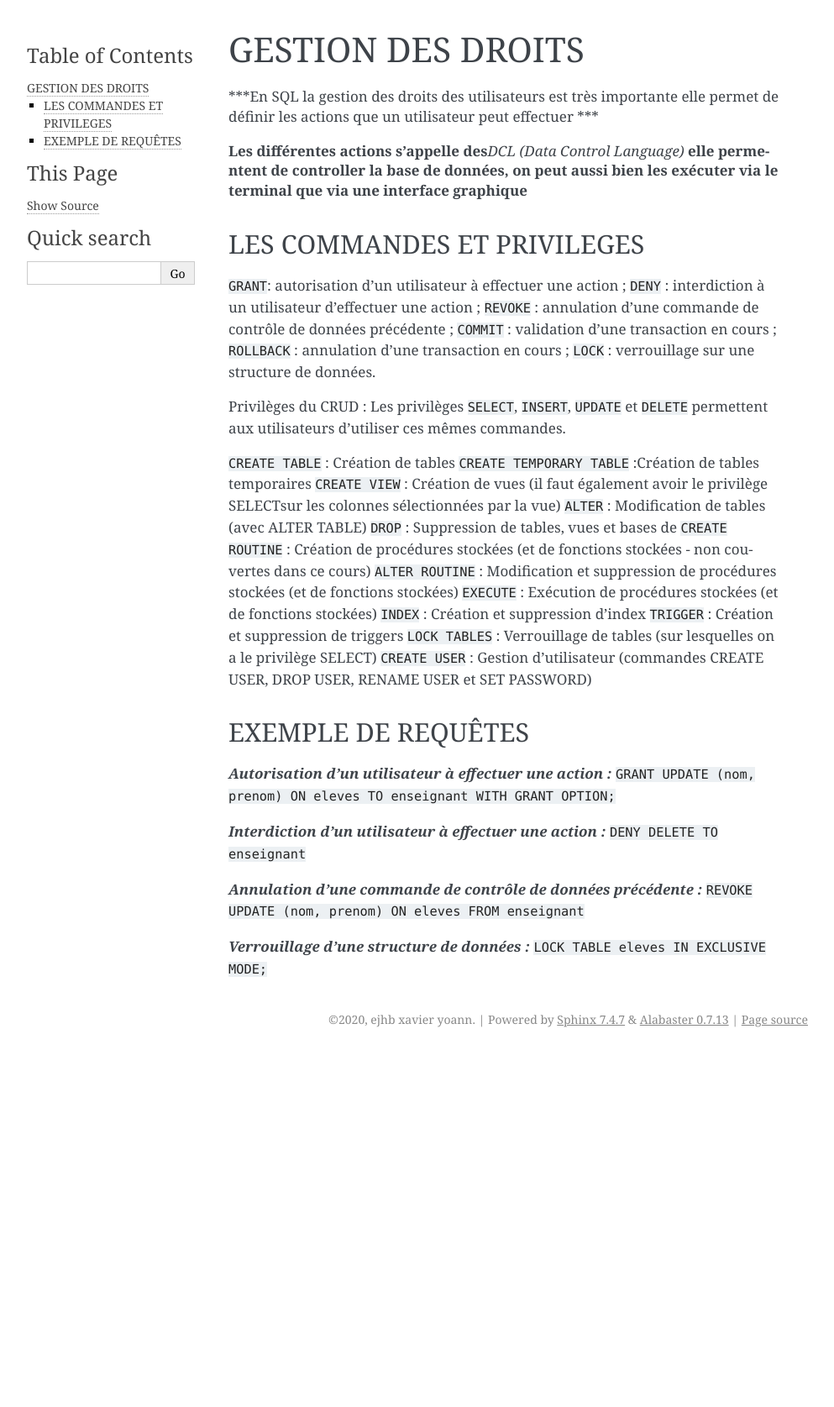
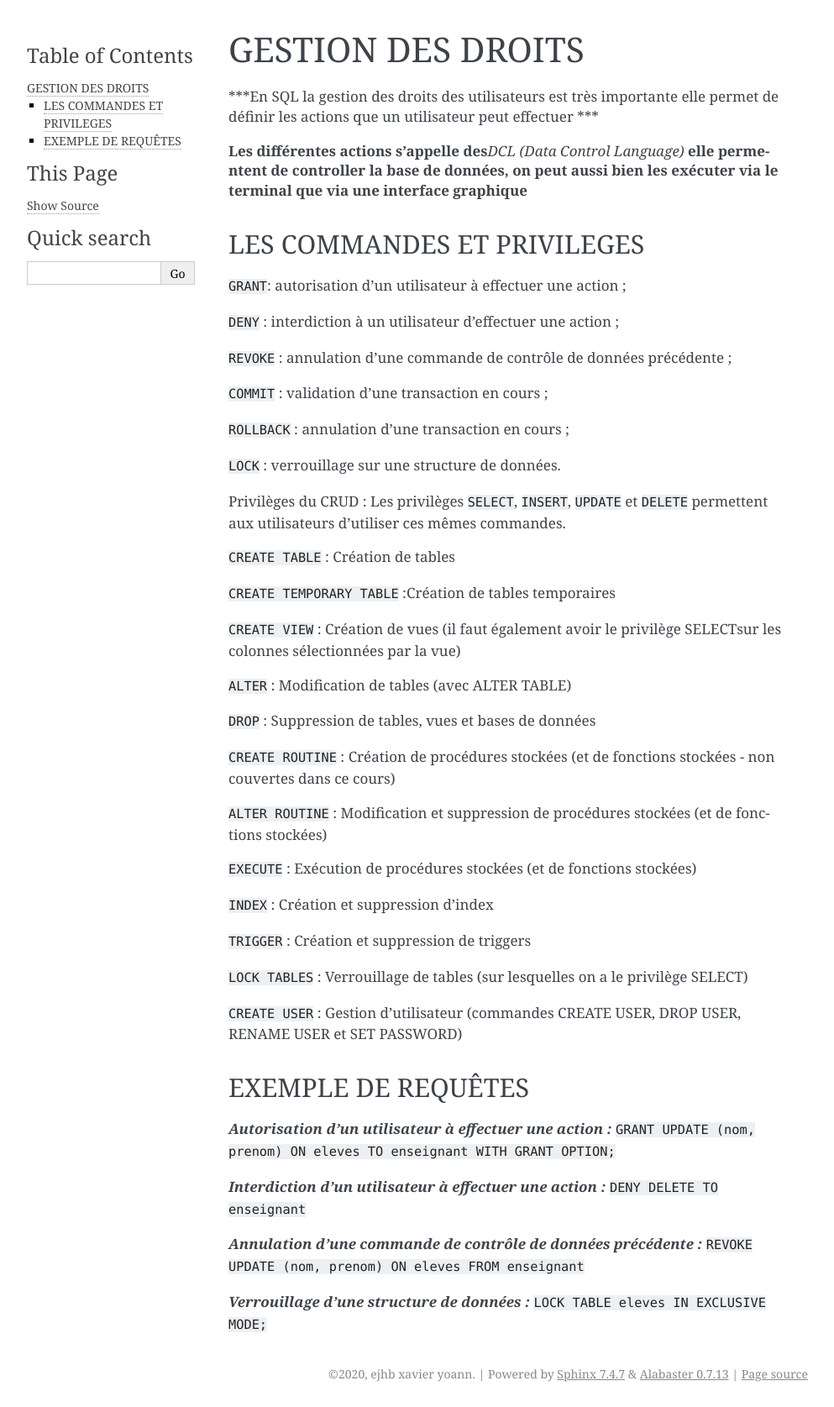
Before and after one commit to sabine-n/stack_devdata, a Sphinx documentation site: the page built from sql/docs/source/DROITS.md, in a window 1280 px wide. Shown: the whole page at 84% size, without its empty margins (148-1141 px from the left). Built offline with Sphinx 7.4.7, drawn with Linux system fonts in a browser that asks for light colours; before the commit the page ends 1253 px from its top, so only the background shows below that.

Commit message:
Gestion Utilisateurs

````diff
--- a/sql/docs/source/DROITS.md
+++ b/sql/docs/source/DROITS.md
@@ -9,26 +9,42 @@ LES COMMANDES ET PRIVILEGES
 ----------
 
 ```GRANT```: autorisation d'un utilisateur à effectuer une action ;
+
 ```DENY``` : interdiction à un utilisateur d'effectuer une action ;
+
 ```REVOKE``` : annulation d'une commande de contrôle de données précédente ;
+
 ```COMMIT``` : validation d'une transaction en cours ;
+
 ```ROLLBACK``` : annulation d'une transaction en cours ;
+
 ```LOCK``` : verrouillage sur une structure de données.
 
 Privilèges du CRUD :
 Les privilèges ```SELECT```, ```INSERT```, ```UPDATE```  et ```DELETE```  permettent aux utilisateurs d'utiliser ces mêmes commandes.
 
 ```CREATE TABLE``` : Création de tables
+
 ```CREATE TEMPORARY TABLE``` :Création de tables temporaires
+
 ```CREATE VIEW``` : Création de vues (il faut également avoir le privilège SELECTsur les colonnes sélectionnées par la vue)
+
 ```ALTER``` : Modification de tables (avec ALTER TABLE)
-```DROP``` : Suppression de tables, vues et bases de
+
+```DROP``` : Suppression de tables, vues et bases de données
+
 ```CREATE ROUTINE``` : Création de procédures stockées (et de fonctions stockées - non couvertes dans ce cours)
+
 ```ALTER ROUTINE``` : Modification et suppression de procédures stockées (et de fonctions stockées)
+
 ```EXECUTE``` : Exécution de procédures stockées (et de fonctions stockées)
+
 ```INDEX``` : Création et suppression d'index
+
 ```TRIGGER``` : Création et suppression de triggers
+
 ```LOCK TABLES``` : Verrouillage de tables (sur lesquelles on a le privilège SELECT)
+
 ```CREATE USER``` : Gestion d'utilisateur (commandes CREATE USER, DROP USER, RENAME USER  et SET PASSWORD)
 
 EXEMPLE DE REQUÊTES
````
